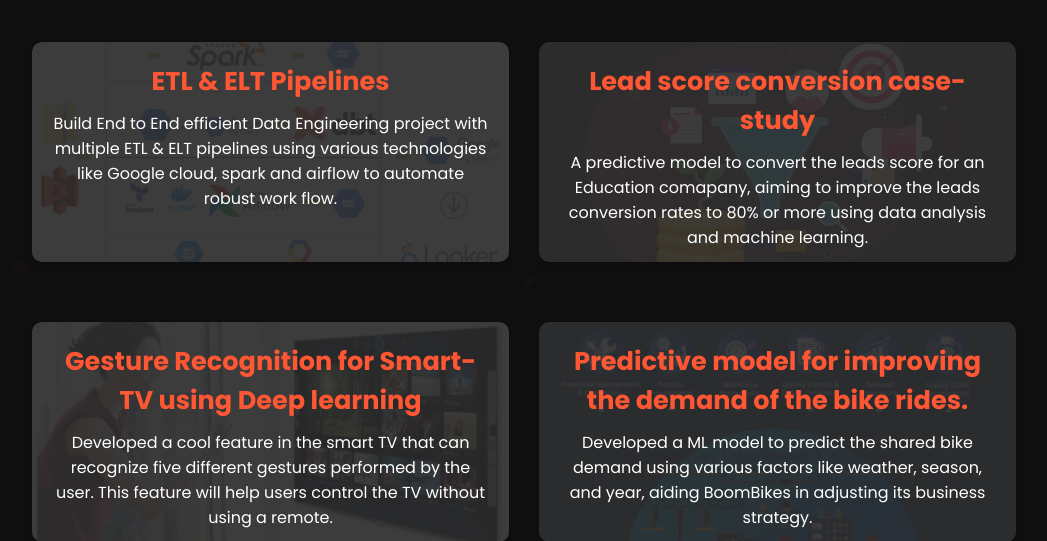
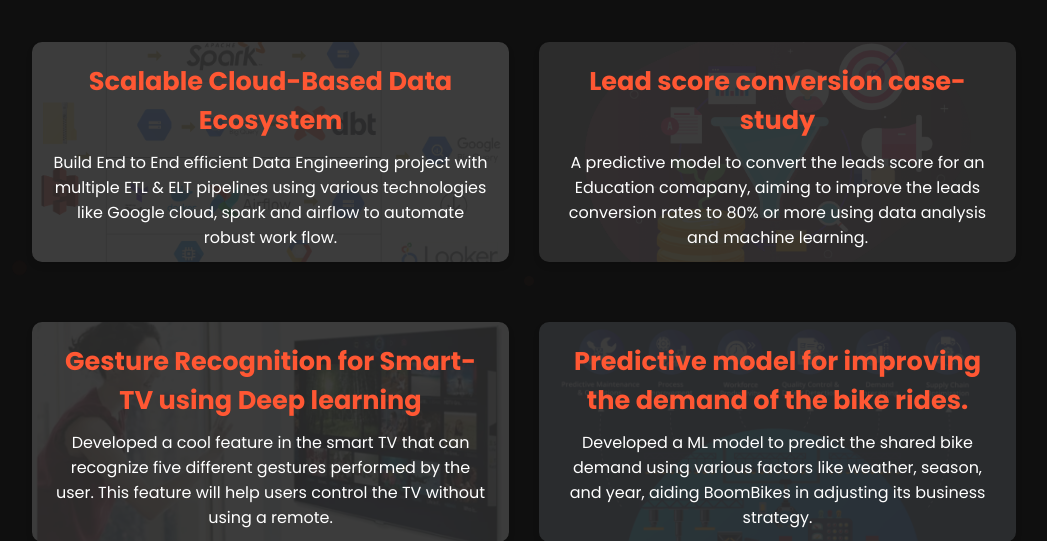
Before and after one commit to kabeera1007/portfolio, a Flask app: page /projects in a window 1280 px wide. Shown: the part 63-604 px from the top of the page, without its empty margins (116-1163 px from the left). Run offline with Flask 3, Linux system fonts and the light colour scheme.

Commit message:
Update projects.html

```diff
--- a/templates/projects.html
+++ b/templates/projects.html
@@ -206,7 +206,7 @@
         <!-- Card 1 -->
         <div class="card" data-aos="fade-up" onclick="window.open('https://github.com/kabeera1007/Bike_Data_Play', '_blank')">
             <img src="{{ url_for('static', filename='workflow001.png') }}" alt="Project 1">
-            <h3> ETL & ELT Pipelines</h3>
+            <h3> Scalable Cloud-Based Data Ecosystem</h3>
             <p>Build End to End efficient Data Engineering project with multiple ETL & ELT pipelines using various technologies like Google cloud, spark and airflow to automate robust work flow.</p>
         </div>
 
```
